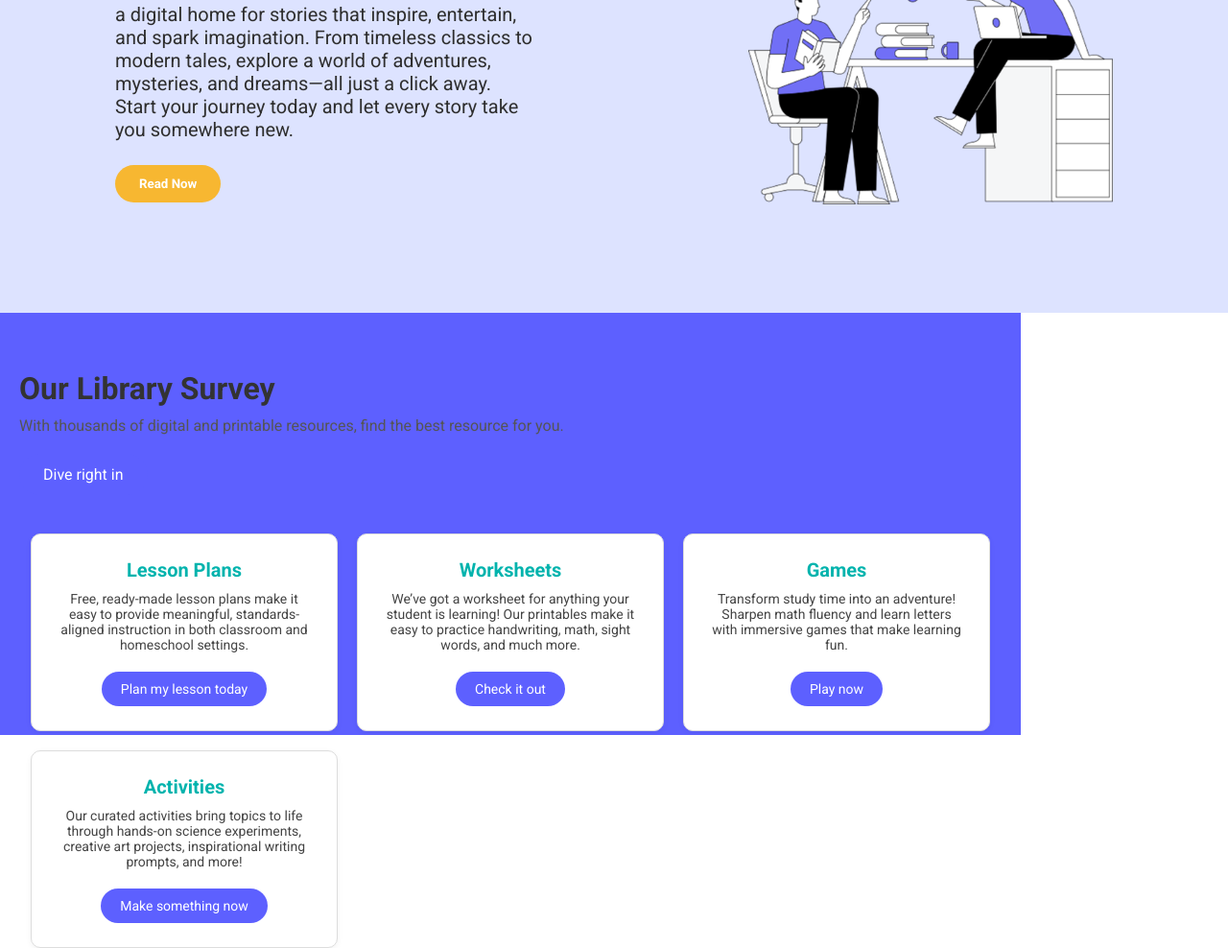
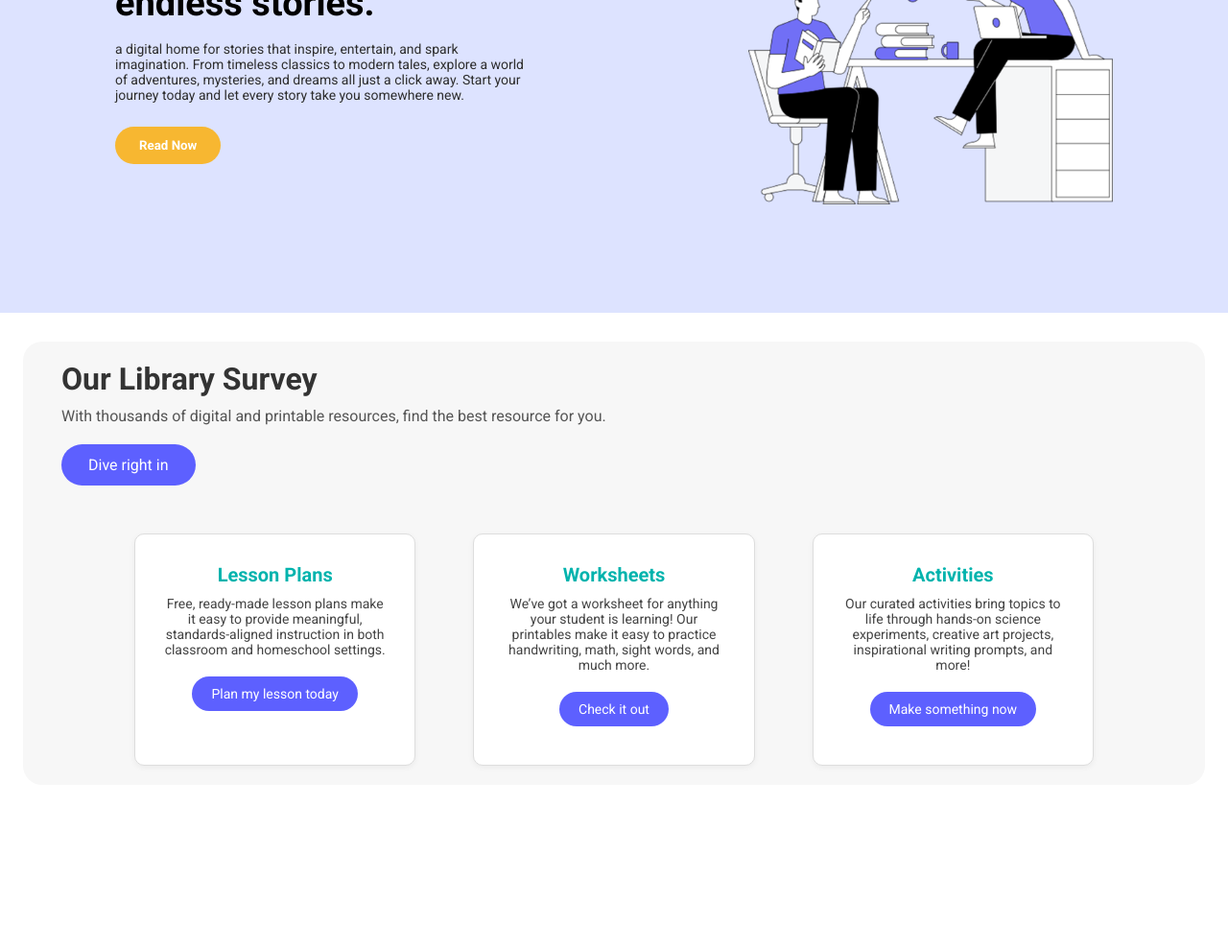
Before and after one commit to Sophea0327/Web-Design-Project, a plain HTML site: page WEB-Project/index.html in a window 1280 px wide. Shown: the part 364-1352 px from the top of the page at 96% size. After the commit the page ends 1212 px from the top, so only its background shows below. Drawn offline with nearby package versions, Linux system fonts and the light colour scheme.

Commit message:
add more

```diff
--- a/WEB-Project/index.html
+++ b/WEB-Project/index.html
@@ -40,7 +40,7 @@
                 <h1>Welcome to your world of endless stories.</h1>
                 <p>a digital home for stories that inspire, entertain, and spark imagination.
                     From timeless classics to modern tales, explore a world of adventures, mysteries,
-                    and dreams—all just a click away. Start your journey today and let every story take you somewhere
+                    and dreams all just a click away. Start your journey today and let every story take you somewhere
                     new.</p>
                 <div class="buttons">
                     <button class="btn-primary">Read Now</button>
@@ -53,7 +53,8 @@
     </main>
 
     <!-- section -->
-    <section class="library-section">
+    <section>
+        <div class="library-section">
             <div class="top-section">
                 <h2>Our Library Survey</h2>
                 <p>With thousands of digital and printable resources, find the best resource for you.</p>
@@ -63,28 +64,20 @@
                 <!-- Card 1 -->
                 <div class="card-section">
                     <h3>Lesson Plans</h3>
-                <p>Free, ready-made lesson plans make it easy to provide meaningful, standards-aligned instruction in
+                    <p>Free, ready-made lesson plans make it easy to provide meaningful, standards-aligned instruction
+                        in
                         both classroom and homeschool settings.</p>
                     <button>Plan my lesson today</button>
                 </div>
-
                 <!-- Card 2 -->
                 <div class="card-section">
                     <h3>Worksheets</h3>
-                <p>We’ve got a worksheet for anything your student is learning! Our printables make it easy to practice
+                    <p>We’ve got a worksheet for anything your student is learning! Our printables make it easy to
+                        practice
                         handwriting, math, sight words, and much more.</p>
                     <button>Check it out</button>
                 </div>
-
                 <!-- Card 3 -->
-            <div class="card-section">
-                <h3>Games</h3>
-                <p>Transform study time into an adventure! Sharpen math fluency and learn letters with immersive games
-                    that make learning fun.</p>
-                <button>Play now</button>
-            </div>
-
-            <!-- Card 4 -->
                 <div class="card-section">
                     <h3>Activities</h3>
                     <p>Our curated activities bring topics to life through hands-on science experiments, creative art
@@ -92,7 +85,7 @@
                     <button>Make something now</button>
                 </div>
             </div>
+        </div>
     </section>
 </body>
-
 </html>
--- a/WEB-Project/style/main.css
+++ b/WEB-Project/style/main.css
@@ -122,7 +122,7 @@ main {
 .main-text p {
     margin-bottom: 25px;
     color: #2e2e2e;
-    font-size: 20px;
+    font-size: 14px;
 }
 
 .buttons {
@@ -147,16 +147,18 @@ main {
 
 
 /* Section Container */
-
-
 section{
-    width: 80%;
-    height: 40vh;
-    background-color: #5d60ff;
+    display: flex;
+    justify-content: center;
+    margin-top: 30px;
+    margin-bottom: 30px;
 }
 
 .library-section {
-    padding: 60px 20px;
+    background-color: #f7f7f7;
+    width: 90%;
+    padding: 20px 40px;
+    border-radius: 20px;
 }
 
 .library-section h2 {
@@ -175,17 +177,17 @@ section{
     background-color: #5d60ff;
     color: #fff;
     border: none;
-    padding: 12px 25px;
+    padding: 12px 28px;
     border-radius: 25px;
     font-size: 16px;
     cursor: pointer;
-    margin-bottom: 40px;
+    margin-bottom: 50px;
 }
 
 .cards {
     display: grid;
-    grid-template-columns: repeat(auto-fit, minmax(250px, 1fr));
-    gap: 20px;
+    grid-template-columns: repeat(auto-fit, minmax(280px, 1fr));
+    gap: 60px;
     max-width: 1000px;
     margin: 0 auto;
 }
@@ -193,10 +195,12 @@ section{
 .card-section {
     border: 1px solid #ddd;
     border-radius: 10px;
-    padding: 25px;
+    padding: 30px;
+    height: 180px;
     background-color: #fff;
     box-shadow: 0 2px 6px rgba(0, 0, 0, 0.05);
     text-align: center;
+    align-items: center;
 }
 
 .card-section h3 {
```
Lines whose indentation alone changed are shown as unchanged.
